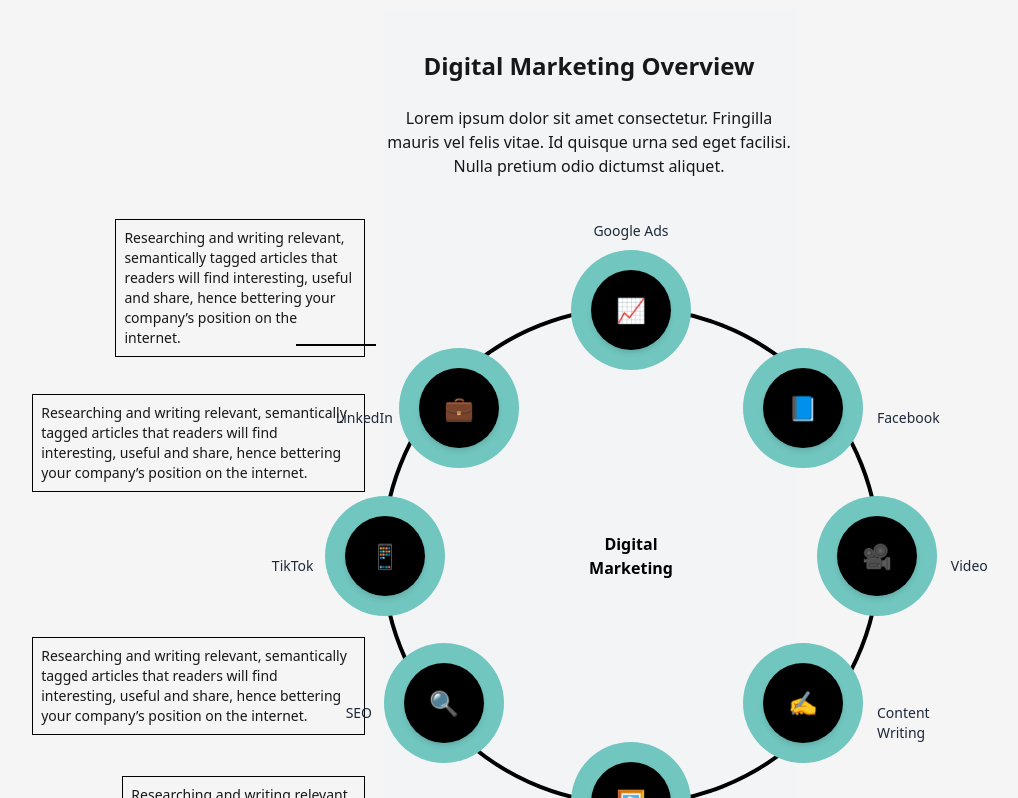
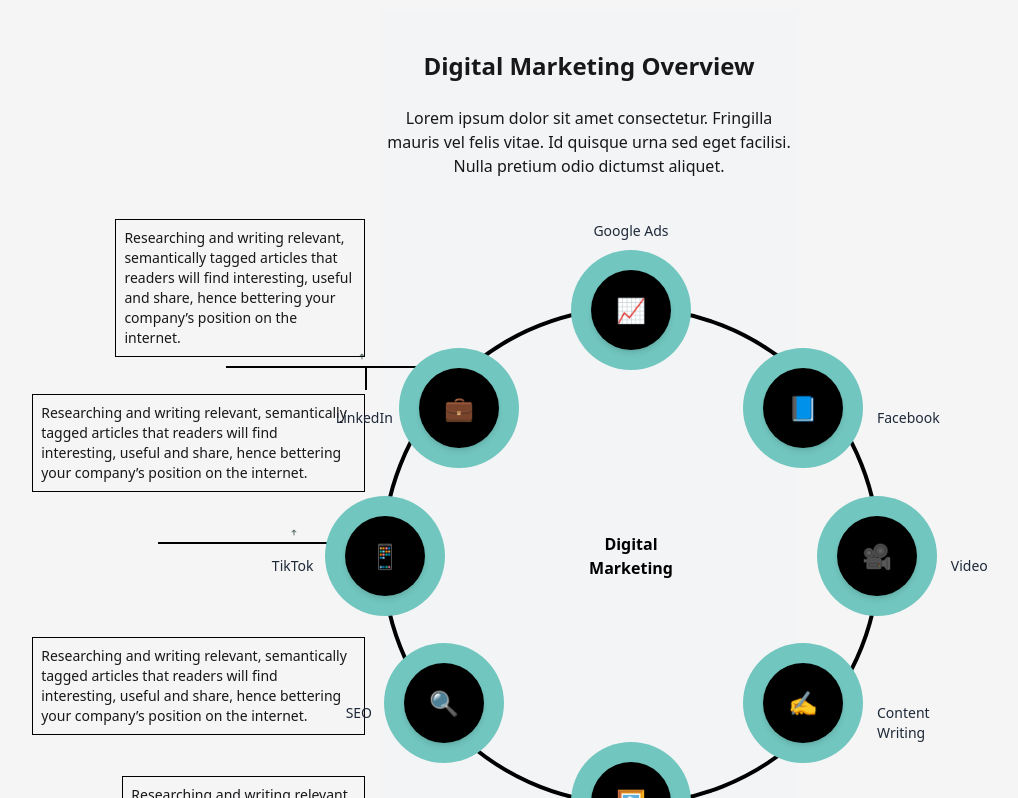
Before and after one commit to ChakmaShantunu/ena-ema-task, a Next.js app: page / in a window 1280 px wide. Shown: the part 8037-8835 px from the top of the page, without its empty margins (51-1069 px from the left). Built offline with nearby package versions, Linux system fonts and the light colour scheme; a web font is replaced by a local one.

Commit message:
arrow positioned

```diff
--- a/src/app/components/DigitalMarketing/DigitalMarketing.jsx
+++ b/src/app/components/DigitalMarketing/DigitalMarketing.jsx
@@ -13,9 +13,22 @@
                 <div className="absolute top-1/4 left-2/5">
                     <p className="border border-black p-2 max-w-[349px]">Researching and writing relevant, semantically tagged articles that readers will find interesting, useful and share, hence bettering your company’s position on the internet.</p>
                 </div>
-                <div class="absolute top-2/5 left-10/12 w-20 h-0.5 bg-black"></div>
+                <div className="relative">
+                    <div className="absolute top-86 left-[410px]">
+                        <img src="/images/Arrow.png" alt="" className="-rotate-90" />
+                    </div>
+                    <div className="absolute top-89 left-4/6 w-52 h-0.5 bg-black"></div>
+                    <div className="absolute top-89 left-full w-0.5 h-6 bg-black"></div>
+                </div>
                 <div className="absolute top-96 left-1/5">
                     <p className="border border-black p-2 max-w-[349px]">Researching and writing relevant, semantically tagged articles that readers will find interesting, useful and share, hence bettering your company’s position on the internet.</p>
+                </div>
+                <div className="relative top-32 -left-17">
+                    <div className="absolute top-86 left-[410px]">
+                        <img src="/images/Arrow.png" alt="" className="-rotate-90" />
+                    </div>
+                    <div className="absolute top-89 left-4/6 w-52 h-0.5 bg-black"></div>
+                    {/* <div className="absolute top-89 left-full w-0.5 h-6 bg-black"></div> */}
                 </div>
                 <div className="absolute top-9/12 left-1/5">
                     <p className="border border-black p-2 max-w-[349px]">Researching and writing relevant, semantically tagged articles that readers will find interesting, useful and share, hence bettering your company’s position on the internet.</p>
```
Also changed, not shown: public/images/Arrow 9.png (added).
